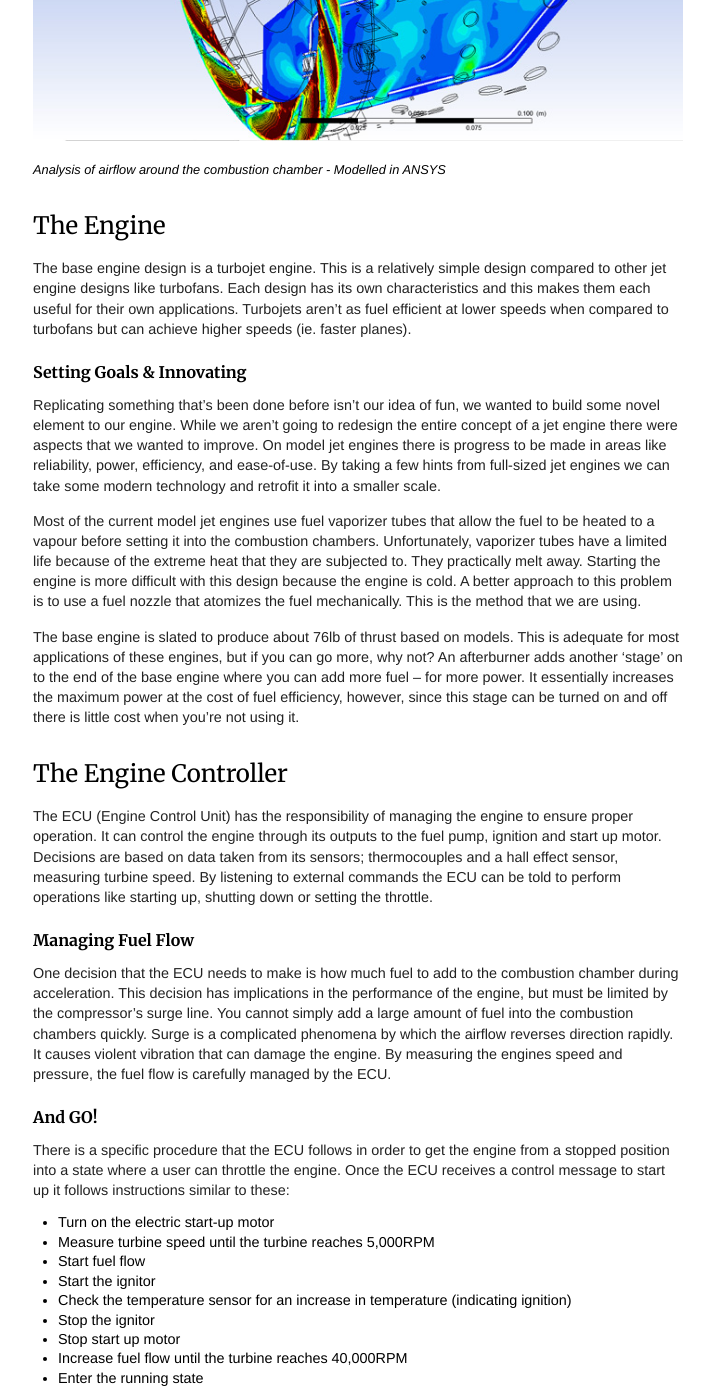
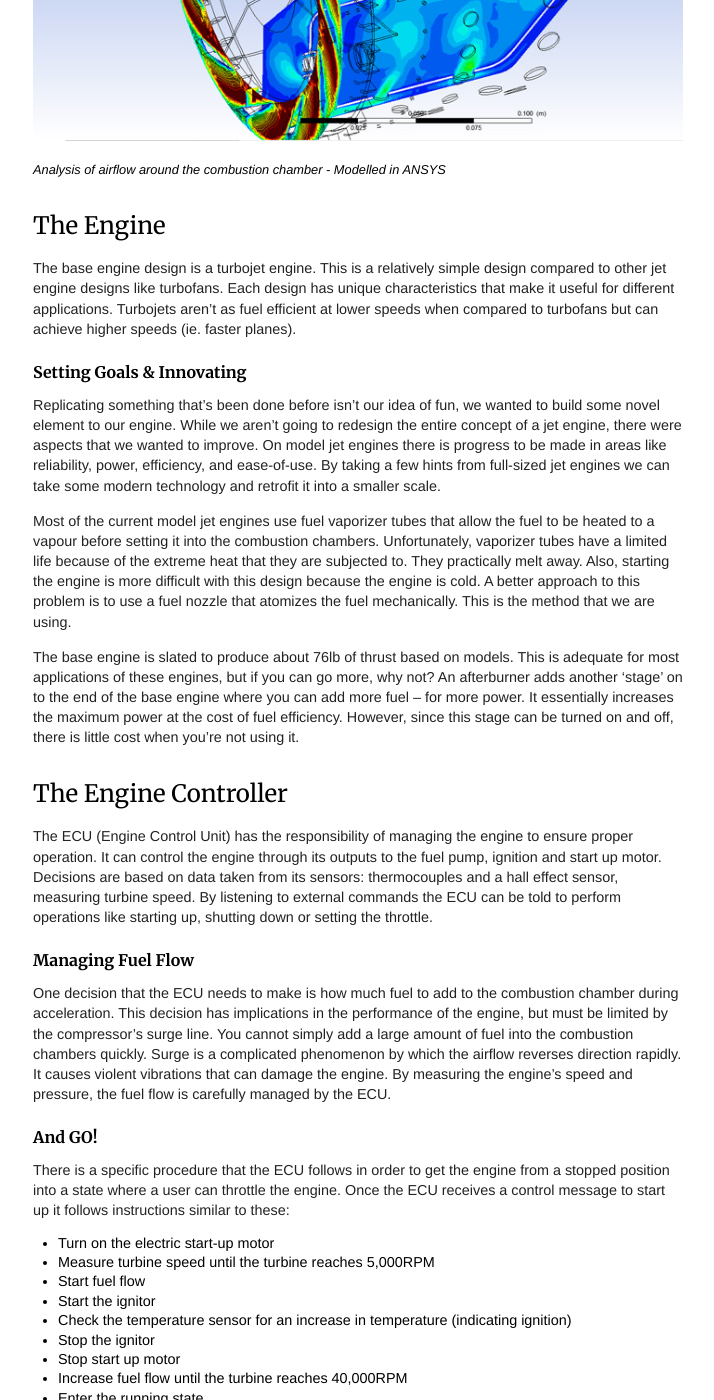
Before and after one commit to JamesPartaker/jamespartaker.github.io, a Jekyll site: the page built from projects/alpine-swift-ecu.md, in a window 1280 px wide and 1400 px high, scrolled down 695 px. Shown: the whole window, without its empty margins (282-996 px from the left). Built offline with Jekyll 4.4.1, drawn with Linux system fonts in a browser that asks for light colours.

Commit message:
A Few grammatical changes to the ecu page

```diff
--- a/projects/alpine-swift-ecu.md
+++ b/projects/alpine-swift-ecu.md
@@ -19,23 +19,23 @@ Well, these jet engines need controllers to run them - and my brother is the fur
 
 ### The Engine
 
-The base engine design is a turbojet engine. This is a relatively simple design compared to other jet engine designs like turbofans. Each design has its own characteristics and this makes them each useful for their own applications. Turbojets aren't as fuel efficient at lower speeds when compared to turbofans but can achieve higher speeds (ie. faster planes).
+The base engine design is a turbojet engine. This is a relatively simple design compared to other jet engine designs like turbofans. Each design has unique characteristics that make it useful for different applications. Turbojets aren't as fuel efficient at lower speeds when compared to turbofans but can achieve higher speeds (ie. faster planes).
 
 #### Setting Goals &amp; Innovating
 
-Replicating something that's been done before isn't our idea of fun, we wanted to build some novel element to our engine. While we aren't going to redesign the entire concept of a jet engine there were aspects that we wanted to improve. On model jet engines there is progress to be made in areas like reliability, power, efficiency, and ease-of-use. By taking a few hints from full-sized jet engines we can take some modern technology and retrofit it into a smaller scale.
+Replicating something that's been done before isn't our idea of fun, we wanted to build some novel element to our engine. While we aren't going to redesign the entire concept of a jet engine, there were aspects that we wanted to improve. On model jet engines there is progress to be made in areas like reliability, power, efficiency, and ease-of-use. By taking a few hints from full-sized jet engines we can take some modern technology and retrofit it into a smaller scale.
 
-Most of the current model jet engines use fuel vaporizer tubes that allow the fuel to be heated to a vapour before setting it into the combustion chambers. Unfortunately, vaporizer tubes have a limited life because of the extreme heat that they are subjected to. They practically melt away. Starting the engine is more difficult with this design because the engine is cold. A better approach to this problem is to use a fuel nozzle that atomizes the fuel mechanically.  This is the method that we are using.
+Most of the current model jet engines use fuel vaporizer tubes that allow the fuel to be heated to a vapour before setting it into the combustion chambers. Unfortunately, vaporizer tubes have a limited life because of the extreme heat that they are subjected to. They practically melt away. Also, starting the engine is more difficult with this design because the engine is cold. A better approach to this problem is to use a fuel nozzle that atomizes the fuel mechanically.  This is the method that we are using.
 
-The base engine is slated to produce about 76lb of thrust based on models. This is adequate for most applications of these engines, but if you can go more, why not? An afterburner adds another 'stage' on to the end of the base engine where you can add more fuel -- for more power. It essentially increases the maximum power at the cost of fuel efficiency, however, since this stage can be turned on and off there is little cost when you're not using it.
+The base engine is slated to produce about 76lb of thrust based on models. This is adequate for most applications of these engines, but if you can go more, why not? An afterburner adds another 'stage' on to the end of the base engine where you can add more fuel -- for more power. It essentially increases the maximum power at the cost of fuel efficiency. However, since this stage can be turned on and off, there is little cost when you're not using it.
 
 ### The Engine Controller
 
-The ECU (Engine Control Unit) has the responsibility of managing the engine to ensure proper operation. It can control the engine through its outputs to the fuel pump, ignition and start up motor. Decisions are based on data taken from its sensors; thermocouples and a hall effect sensor, measuring turbine speed. By listening to external commands the ECU can be told to perform operations like starting up, shutting down or setting the throttle.
+The ECU (Engine Control Unit) has the responsibility of managing the engine to ensure proper operation. It can control the engine through its outputs to the fuel pump, ignition and start up motor. Decisions are based on data taken from its sensors: thermocouples and a hall effect sensor, measuring turbine speed. By listening to external commands the ECU can be told to perform operations like starting up, shutting down or setting the throttle.
 
 #### Managing Fuel Flow
 
-One decision that the ECU needs to make is how much fuel to add to the combustion chamber during acceleration. This decision has implications in the performance of the engine, but must be limited by the compressor's surge line. You cannot simply add a large amount of fuel into the combustion chambers quickly. Surge is a complicated phenomena by which the airflow reverses direction rapidly. It causes violent vibration that can damage the engine. By measuring the engines speed and pressure, the fuel flow is carefully managed by the ECU.
+One decision that the ECU needs to make is how much fuel to add to the combustion chamber during acceleration. This decision has implications in the performance of the engine, but must be limited by the compressor's surge line. You cannot simply add a large amount of fuel into the combustion chambers quickly. Surge is a complicated phenomenon by which the airflow reverses direction rapidly. It causes violent vibrations that can damage the engine. By measuring the engine's speed and pressure, the fuel flow is carefully managed by the ECU.
 
 #### And GO!
 
```
